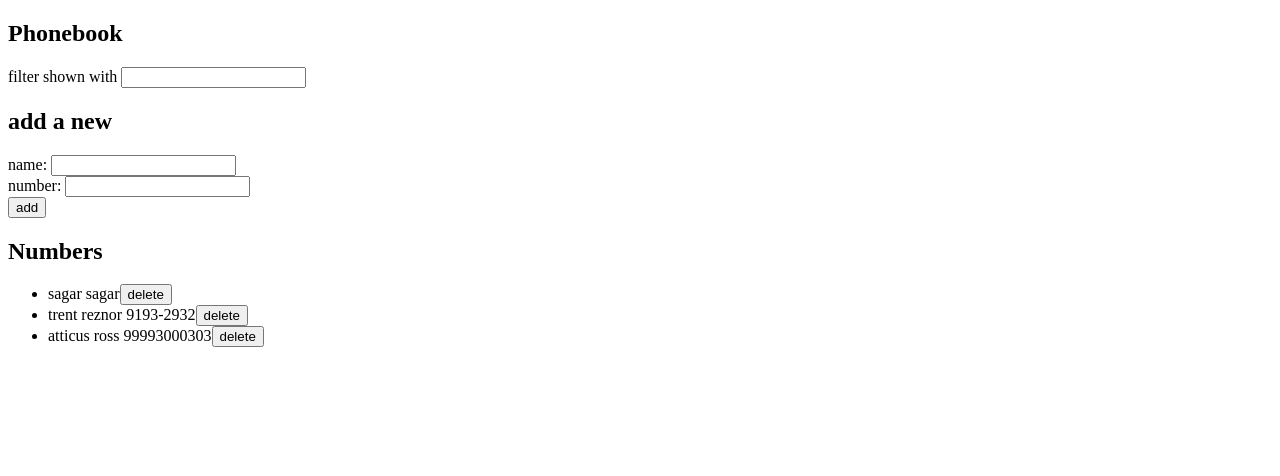
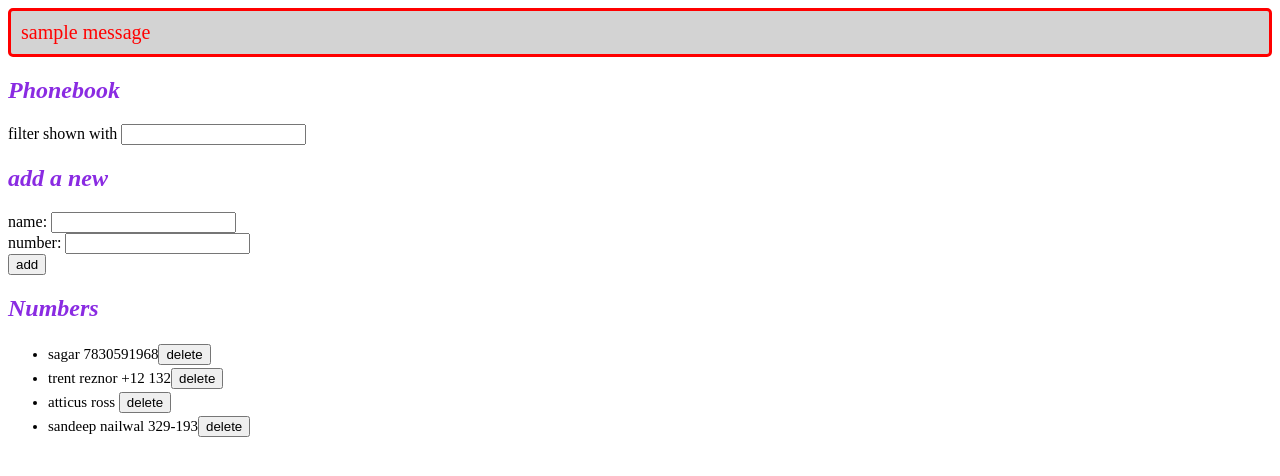
Before and after one commit to Sahil-Raj75/full-stack-UoH, a React (Vite) app in the folder part2/phonebook/: page / in a window 1280 px wide. Shown: the top 476 px of the page. Built offline with nearby package versions, Linux system fonts and the light colour scheme; data requests are answered from the project's data file.

Commit message:
notification funtionality using 'Notification' componenent

```diff
--- a/part2/phonebook/db.json
+++ b/part2/phonebook/db.json
@@ -3,17 +3,21 @@
     {
       "id": "1",
       "name": "sagar",
-      "number": "sagar"
+      "number": "7830591968"
     },
     {
       "id": "2",
       "name": "trent reznor",
-      "number": "9193-2932"
+      "number": "+12 132"
     },
     {
       "id": "3",
-      "name": "atticus ross",
-      "number": "99993000303"
+      "name": "atticus ross"
+    },
+    {
+      "id": "4",
+      "name": "sandeep nailwal",
+      "number": "329-193"
     }
   ]
 }
--- a/part2/phonebook/src/App.jsx
+++ b/part2/phonebook/src/App.jsx
@@ -4,6 +4,7 @@
 import Numbers from './components/Numbers'
 import axios from 'axios'
 import Phone from './services/phone'
+import Notification from './components/Notification'
 
 
 
@@ -12,6 +13,7 @@
   const [newName, setNewName] = useState('')
   const [newPhone, setNewPhone] = useState('')
   const [searchField, setSearchField] = useState('')
+  const [message, setMessage] = useState('sample message')
 
   const searchResult = persons.filter((person)=>{
     return person.name.startsWith(searchField);
@@ -37,7 +39,12 @@
           Phone
           .updateContact(existing)
           .then(data=>{
-            console.log("update success. woohooo!")
+            console.log("update success. woohooo!");
+            setMessage(`Updated ${data.name}` )
+            setTimeout(()=>{
+              setMessage(null);
+            },2000);
+
           })
         }
     }else{
@@ -53,6 +60,9 @@
       .then(phoneData=>{
         console.log(phoneData);
         setPersons(persons.concat(phoneData));
+        setTimeout(()=>{
+          setMessage(`Added ${newContact.name}`)
+        })
         setNewName('');
         setNewPhone('');
       })
@@ -93,6 +103,7 @@
 
   return (
     <div>
+      <Notification message={message}/>
       <h2>Phonebook</h2>
 
       <Filter searchField={searchField} handleSearch={handleSearch}/>
--- /dev/null
+++ b/part2/phonebook/src/components/Notification.jsx
@@ -0,0 +1,13 @@
+const Notification = ({ message }) => {
+    if (message === null) {
+      return null
+    }
+
+    return (
+      <div className='error'>
+        {message}
+      </div>
+    )
+  }
+
+export default Notification
--- /dev/null
+++ b/part2/phonebook/src/index.css
@@ -0,0 +1,21 @@
+h2{
+    color: blueviolet;
+    font-style:italic;
+  }
+
+li{
+    color:black;
+    padding-top:3px;
+    font-size:15px;
+
+}
+
+.error {
+  color: red;
+  background: lightgrey;
+  font-size: 20px;
+  border-style: solid;
+  border-radius: 5px;
+  padding: 10px;
+  margin-bottom: 10px;
+}
--- a/part2/phonebook/src/main.jsx
+++ b/part2/phonebook/src/main.jsx
@@ -1,6 +1,7 @@
 import React from 'react'
 import ReactDOM from 'react-dom/client'
 import App from './App.jsx'
+import './index.css'
 
 
 ReactDOM.createRoot(document.getElementById('root')).render(
```
